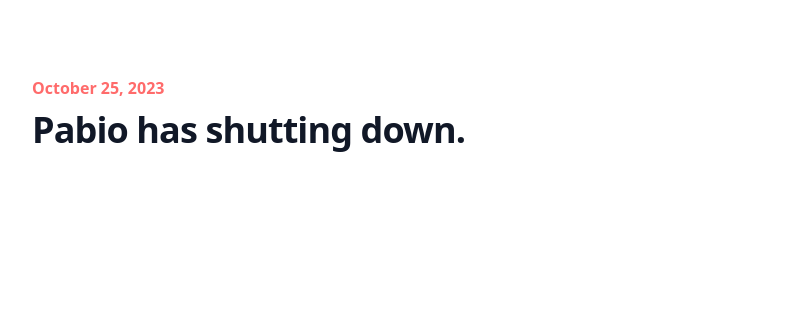
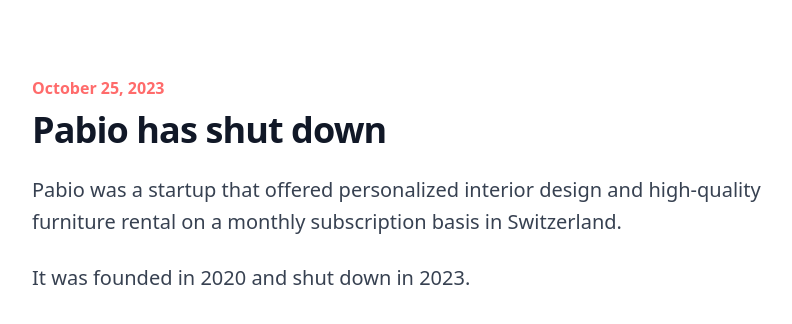
Before and after one commit to pabio/pabio.com, a plain HTML site: page index.html in a window 1280 px wide. Shown: the part 186-510 px from the top of the page, without its empty margins (224-1016 px from the left). Drawn offline with nearby package versions, Linux system fonts and the light colour scheme.

Commit message:
:recycle: Add text

```diff
--- a/index.html
+++ b/index.html
@@ -33,8 +33,16 @@
         <h1
           class="mt-2 text-3xl font-bold tracking-tight text-gray-900 sm:text-4xl"
         >
-          Pabio has shutting down.
+          Pabio has shut down
         </h1>
+        <p class="mt-6 text-xl leading-8">
+          Pabio was a startup that offered personalized interior design and
+          high-quality furniture rental on a monthly subscription basis in
+          Switzerland.
+        </p>
+        <p class="mt-6 text-xl leading-8">
+          It was founded in 2020 and shut down in 2023.
+        </p>
       </div>
     </div>
   </body>
```
